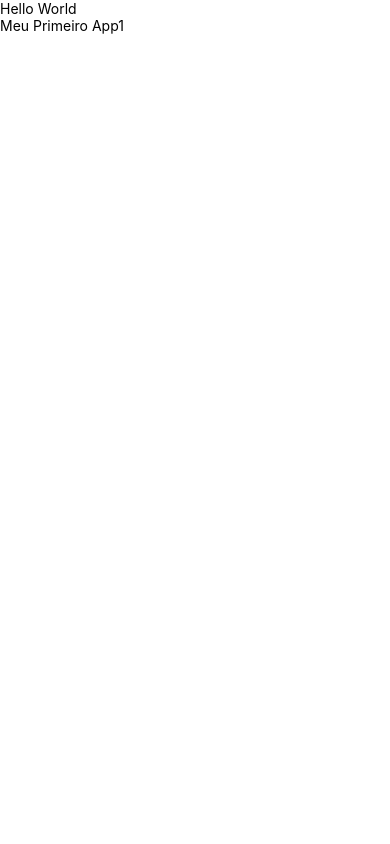
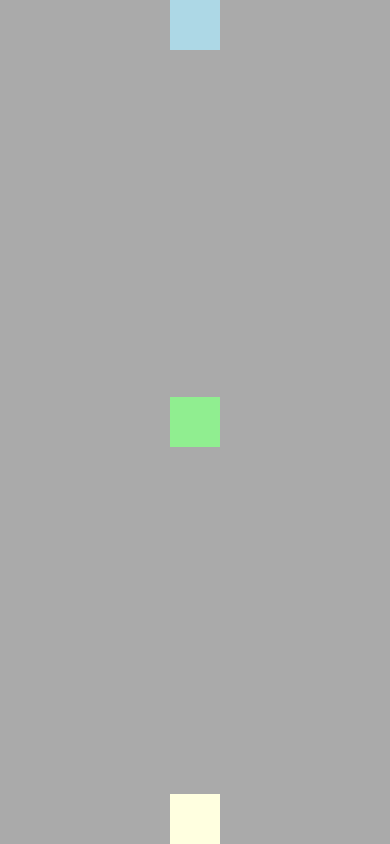
Before and after one commit to douglasb20/AulaReactNative, a React Native app: screen / in a window 390 px wide. Built offline with nearby package versions, Linux system fonts and the light colour scheme.

Commit message:
[2] estudo de flex e alinhamento

```diff
--- a/App.js
+++ b/App.js
@@ -5,16 +5,25 @@ Text
 } from 'react-native';
 
 class App extends Component {
-  render(){
+
+	render(){
+
     return (
-      <View>
-        <Text>
-          Hello World
-        </Text>
-				<Text>Meu Primeiro App1</Text>
-      </View>
+      <View style={{flex:1,
+										flexDirection:'column',
+										alignItems: 'center',
+										justifyContent: 'space-between',
+										backgroundColor: '#aaa'}}
+			>
+
+				<View style={{width: 50, height:50, backgroundColor: 'lightblue'}} ></View>
+				<View style={{width: 50, height:50, backgroundColor: 'lightgreen'}} ></View>
+				<View style={{width: 50, height:50, backgroundColor: 'lightyellow'}} ></View>
+
+		  </View>
     );
   }
 }
 
+
 export default App;
```
Also changed, not shown: 01.jpg (added).
